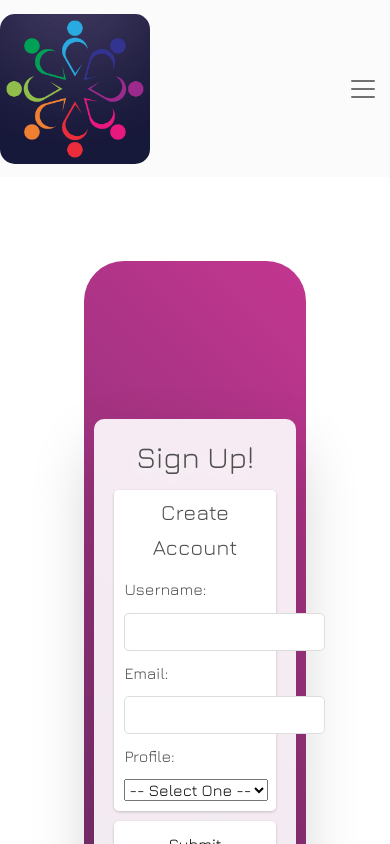
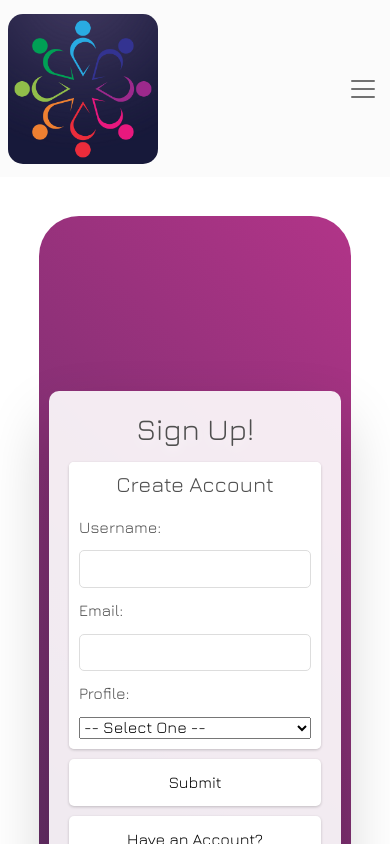
Before and after one commit to BoostMyAthlete/BoostMyAthlete, a React (Vite) app in the folder frontend/: page /signin in a window 390 px wide. Shown: the top 844 px of the page. Built offline with nearby package versions, Linux system fonts and the light colour scheme.

Commit message:
Fixed sign up responsive

```diff
--- a/frontend/src/components/NavMenu/navmenu.css
+++ b/frontend/src/components/NavMenu/navmenu.css
@@ -24,4 +24,5 @@
 .logo {
   max-width: 250px;
   max-height: 150px;
+  margin-left: 5%;
 }
--- a/frontend/src/components/SignupForm/signupform.css
+++ b/frontend/src/components/SignupForm/signupform.css
@@ -138,3 +138,8 @@ section#entry-page form button:hover {
         text-align: right !important;
     }
 }
+@media screen and (max-width:764px) {
+    section#entry-page{
+        margin:10%;
+    }
+}
```
